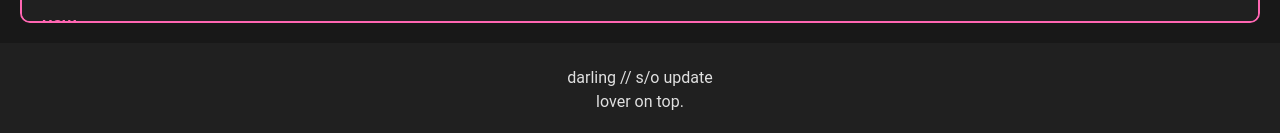
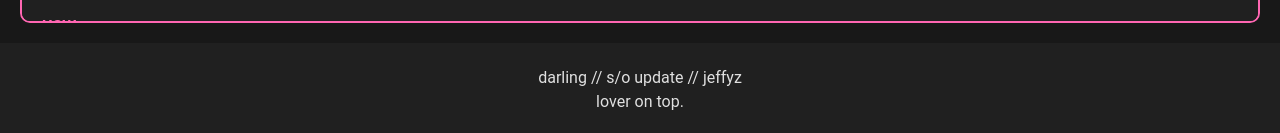
Before and after one commit to jeff-zhou8/rotmg-ips, a website: page frontend/public/index.html in a window 1280 px wide. Shown: the part 831-964 px from the top of the page. Drawn offline with Linux system fonts and the light colour scheme.

Commit message:
Update index.html

```diff
--- a/frontend/public/index.html
+++ b/frontend/public/index.html
@@ -295,7 +295,7 @@
 </main>
 
 <footer>
-    <p>darling // s/o update</p>
+    <p>darling // s/o update // jeffyz</p>
     <p>lover on top</a>.</p>
 </footer>
 
```
